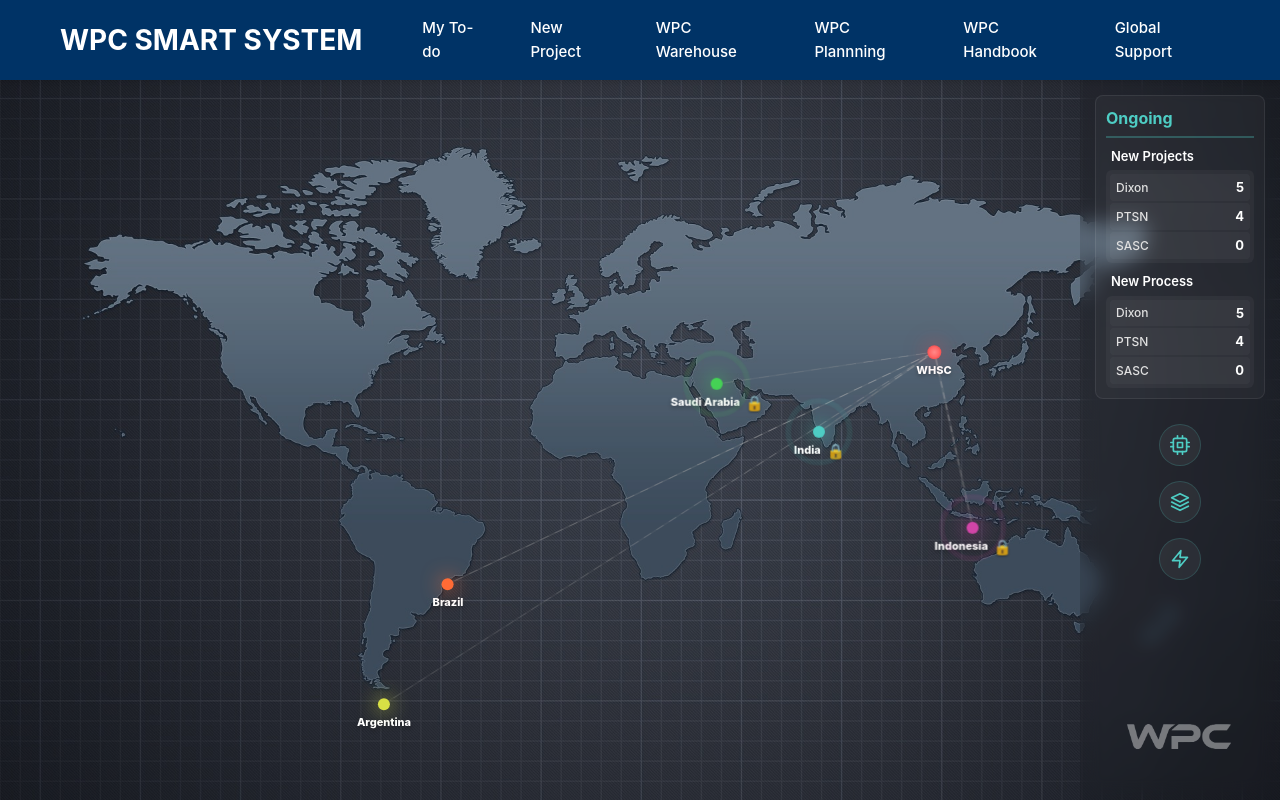
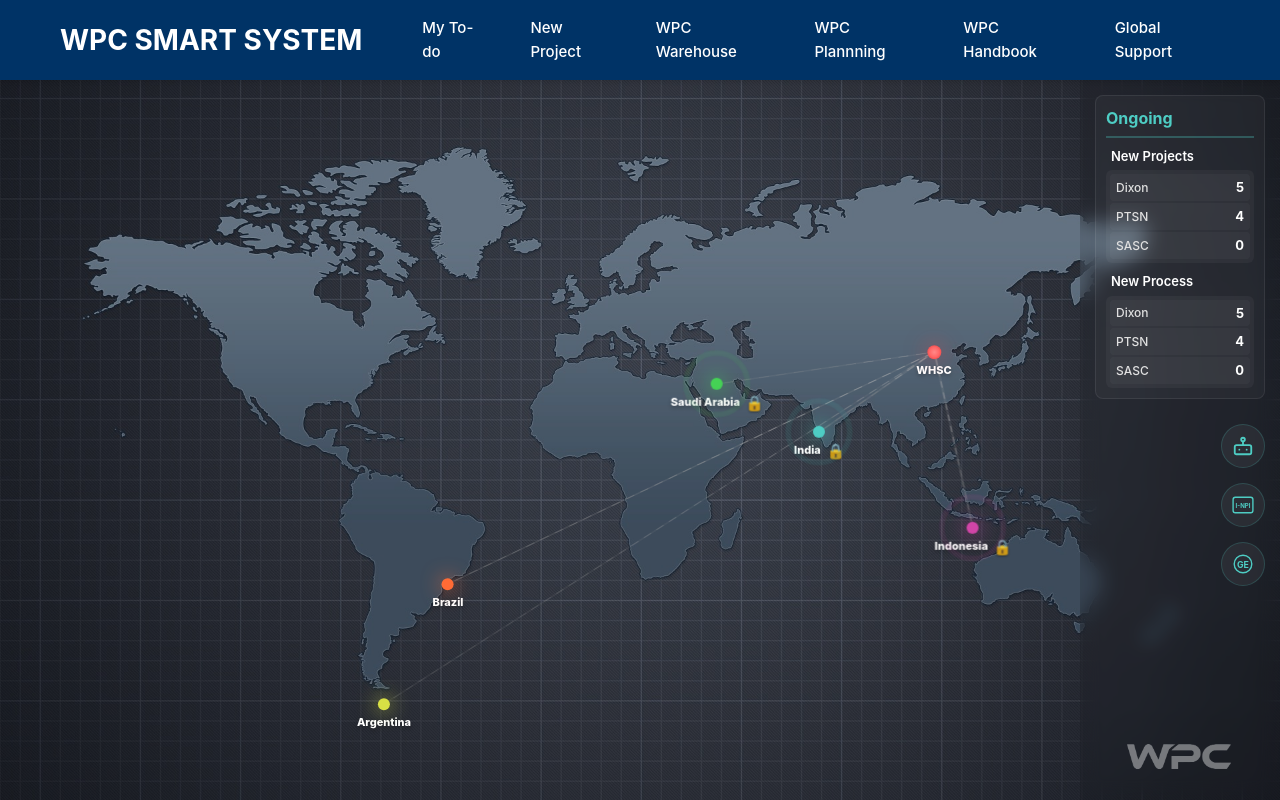
Before and after one commit to lanxiaoxing/AiFactory, a React (Vite) app: page / in a window 1280 px wide. Built offline with nearby package versions, Linux system fonts and the light colour scheme.

Commit message:
feat: update style

```diff
--- a/src/components/StatsPanel/StatsPanel.module.css
+++ b/src/components/StatsPanel/StatsPanel.module.css
@@ -96,7 +96,7 @@
   display: flex;
   flex-direction: column;
   gap: 15px;
-  align-items: center;
+  align-items: flex-end; /* Align icons to the right edge */
   margin-top: 10px;
 }
 
@@ -111,8 +111,8 @@
   display: flex;
   justify-content: center;
   align-items: center;
-  width: 42px;
-  height: 42px;
+  width: 44px;
+  height: 44px;
   border-radius: 50%;
   background: rgba(255, 255, 255, 0.05);
   color: #4ECDC4;
--- a/src/components/StatsPanel/index.tsx
+++ b/src/components/StatsPanel/index.tsx
@@ -49,21 +49,33 @@ const StatsPanel: React.FC = () => {
       <div className={styles.linksContainer}>
         <div className={styles.linkWrapper}>
           <a href="#" className={styles.linkIcon}>
-            <svg xmlns="http://www.w3.org/2000/svg" width="20" height="20" viewBox="0 0 24 24" fill="none" stroke="currentColor" strokeWidth="2" strokeLinecap="round" strokeLinejoin="round"><rect x="4" y="4" width="16" height="16" rx="2" ry="2"></rect><rect x="9" y="9" width="6" height="6"></rect><line x1="9" y1="1" x2="9" y2="4"></line><line x1="15" y1="1" x2="15" y2="4"></line><line x1="9" y1="20" x2="9" y2="23"></line><line x1="15" y1="20" x2="15" y2="23"></line><line x1="20" y1="9" x2="23" y2="9"></line><line x1="20" y1="14" x2="23" y2="14"></line><line x1="1" y1="9" x2="4" y2="9"></line><line x1="1" y1="14" x2="4" y2="14"></line></svg>
+            <svg xmlns="http://www.w3.org/2000/svg" width="22" height="22" viewBox="0 0 24 24" fill="none" stroke="currentColor" strokeWidth="2" strokeLinecap="round" strokeLinejoin="round">
+              <rect x="3" y="11" width="18" height="10" rx="2" />
+              <circle cx="12" cy="5" r="2" />
+              <path d="M12 7v4" />
+              <line x1="8" y1="16" x2="8.01" y2="16" />
+              <line x1="16" y1="16" x2="16.01" y2="16" />
+            </svg>
           </a>
           <span className={styles.tooltip}>WHSC Intelligence</span>
         </div>
 
         <div className={styles.linkWrapper}>
           <a href="#" className={styles.linkIcon}>
-            <svg xmlns="http://www.w3.org/2000/svg" width="20" height="20" viewBox="0 0 24 24" fill="none" stroke="currentColor" strokeWidth="2" strokeLinecap="round" strokeLinejoin="round"><polygon points="12 2 2 7 12 12 22 7 12 2"></polygon><polyline points="2 17 12 22 22 17"></polyline><polyline points="2 12 12 17 22 12"></polyline></svg>
+            <svg xmlns="http://www.w3.org/2000/svg" width="22" height="22" viewBox="0 0 40 40" fill="none" stroke="currentColor" strokeWidth="2.5" strokeLinecap="round" strokeLinejoin="round">
+              <rect x="2" y="6" width="36" height="28" rx="4" />
+              <text x="20" y="22" dominantBaseline="middle" textAnchor="middle" fontSize="11" fontWeight="bold" stroke="none" fill="currentColor">I-NPI</text>
+            </svg>
           </a>
           <span className={styles.tooltip}>MDSC I-NPI System</span>
         </div>
 
         <div className={styles.linkWrapper}>
           <a href="#" className={styles.linkIcon}>
-            <svg xmlns="http://www.w3.org/2000/svg" width="20" height="20" viewBox="0 0 24 24" fill="none" stroke="currentColor" strokeWidth="2" strokeLinecap="round" strokeLinejoin="round"><polygon points="13 2 3 14 12 14 11 22 21 10 12 10 13 2"></polygon></svg>
+            <svg xmlns="http://www.w3.org/2000/svg" width="22" height="22" viewBox="0 0 40 40" fill="none" stroke="currentColor" strokeWidth="2.5" strokeLinecap="round" strokeLinejoin="round">
+              <circle cx="20" cy="20" r="16" />
+              <text x="20" y="22" dominantBaseline="middle" textAnchor="middle" fontSize="16" fontWeight="bold" stroke="none" fill="currentColor">GE</text>
+            </svg>
           </a>
           <span className={styles.tooltip}>GE NPI System</span>
         </div>
--- a/src/styles/global.css
+++ b/src/styles/global.css
@@ -66,7 +66,7 @@ img {
 
 .watermark-logo {
   position: fixed;
-  bottom: 0px; /* Decreased from 12px */
+  bottom: -20px; /* Decreased from 0px */
   right: 20px;
   z-index: 1000;
   width: 160px; /* Increased from 80px */
@@ -87,7 +87,7 @@ img {
   }
 
   .watermark-logo {
-    bottom: 0px; /* Decreased from 8px */
+    bottom: -15px; /* Decreased from 0px */
     right: 12px;
     width: 100px; /* Increased from 60px */
   }
```
